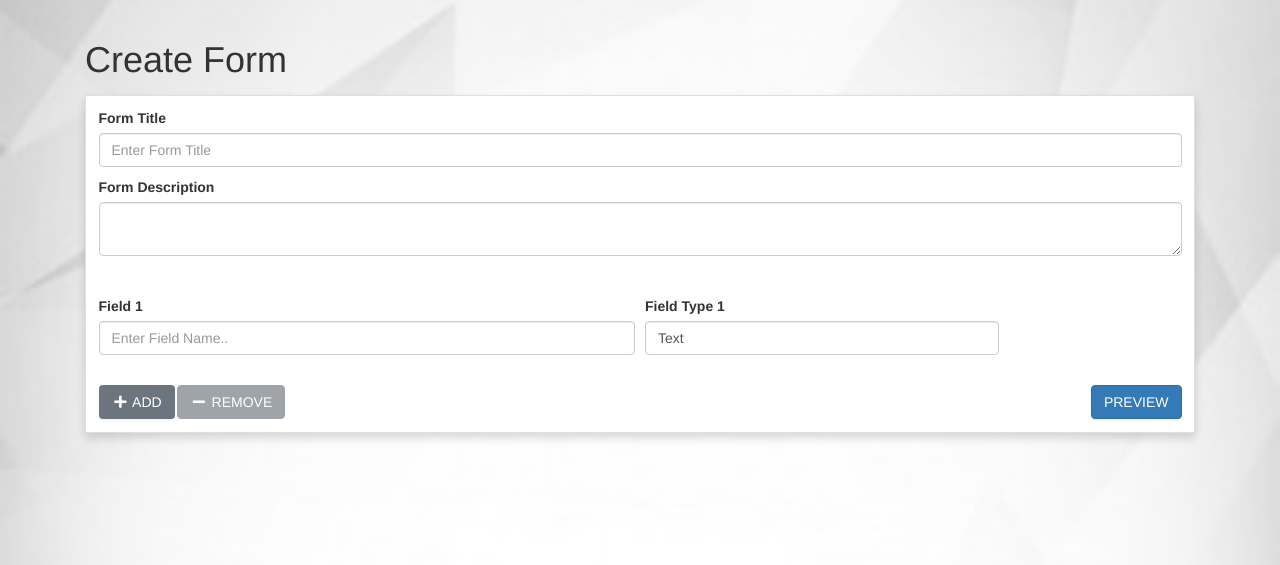
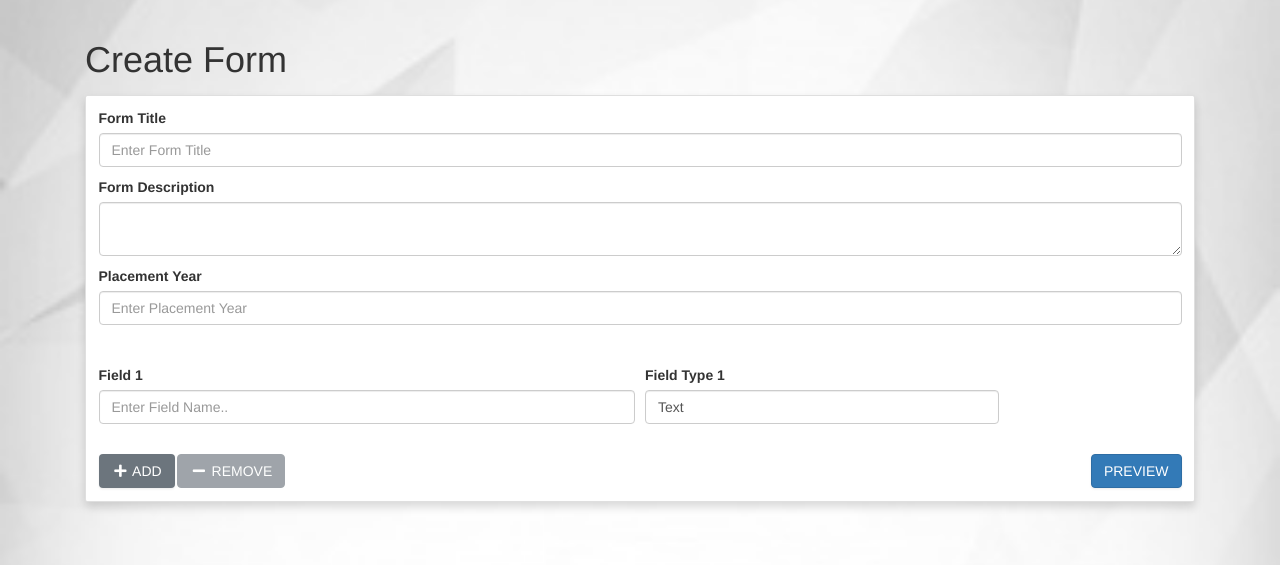
Before and after one commit to shobhitexe/placeme, a Django app: page /create-form/6/ in a window 1280 px wide. Shown: the part 62-627 px from the top of the page. Run offline with Django 3.2, Linux system fonts and the light colour scheme; some libraries are stand-ins or nearby versions.

Commit message:
fixed a bug

```diff
--- a/base/templates/createform.html
+++ b/base/templates/createform.html
@@ -245,6 +245,11 @@
               <textarea class="form-control" rows="2" placeholder="Enter Form Description" id="description" class="form-control" name="description">
               </textarea>
             </div>
+            <p></p>
+            <div>
+              <label for="year" class="font-weight-bold"> Placement Year</label>
+              <input type="number" placeholder="Enter Placement Year" id="year" class="form-control" name="year" required />
+            </div>
             <br><br>
             <div class="form-row">
                 <div id="dynamic-field-1" class="form-group dynamic-field col-md-6">
--- a/base/templates/preview.html
+++ b/base/templates/preview.html
@@ -34,6 +34,7 @@
                     <button type="submit" class="btn btn-primary" name="save" value="1">Save Form</button>
                     <button type="submit" class="btn btn-success ms-4" name="back" value="1">Back</button>
                     <input type="text" hidden name="params" value="{{params}}"/>
+                    <input type="number" hidden name="year" value="{{placement_year}}"/>
                 </form>
                 {% if messages %}
                     <p></p>
--- a/base/views.py
+++ b/base/views.py
@@ -204,15 +204,16 @@ def createform_view(request,company_id):
         return render(request,'createform.html',{'company_id':company_id})
 
     elif request.POST.get("preview"):
+        placement_year = request.POST.get('year')
         params = todict(request.POST)
         form,form_title,form_description = FormBuilder(params)
         params = json.dumps(params,indent=2)
-        return render(request,'preview.html',{'form':form,'title':form_title,'description':form_description,'params':params,'company_id':company_id})
+        return render(request,'preview.html',{'form':form,'title':form_title,'description':form_description,'params':params,'company_id':company_id,'placement_year':placement_year})
 
     elif request.POST.get("back"):
         return render(request,'createform.html',{'company_id':company_id})
 
     elif request.POST.get("save"):
-        params = request.POST.get("params")
-        print(params)
+        form_fields = request.POST.get("params")
+        placement_year = request.POST.get('year')
         return redirect('company')
```
